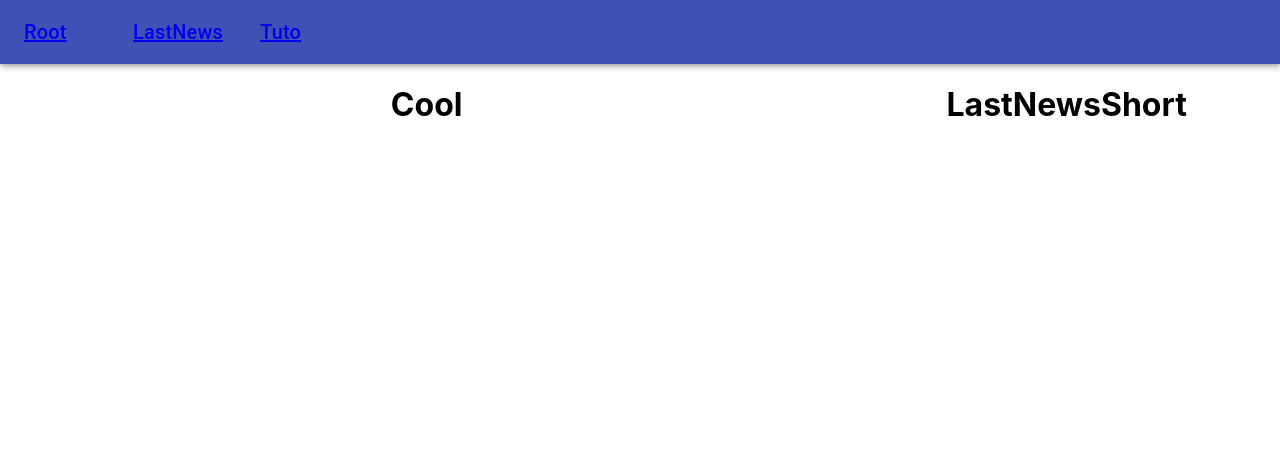
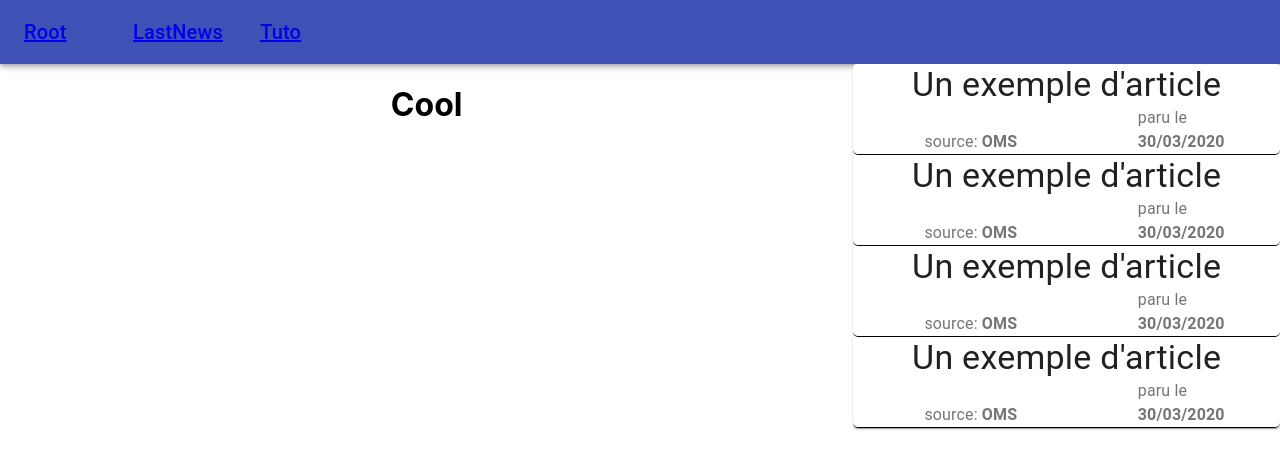
Before and after one commit to Yoon-Dev/projet-tutore, a React (Create React App) app in the folder app/: page / in a window 1280 px wide. Shown: the top 468 px of the page. Built offline with nearby package versions, Linux system fonts and the light colour scheme.

Commit message:
feat: add shortnews component

```diff
--- a/app/public/fake-api.json
+++ b/app/public/fake-api.json
@@ -14,5 +14,21 @@
         "lien": "https://pierre-monier.com",
         "source": "OMS",
         "date": "30/03/2020"
+    },
+    {
+        "id": 2,
+        "titre": "Un exemple d'article",
+        "text": "Le Lorem Ipsum est simplement du faux texte employé dans la composition et la mise en page avant impression. Le Lorem Ipsum est le faux texte standard de l'imprimerie depuis les années 1500, quand un imprimeur anonyme assembla ensemble des morceaux de texte pour réaliser un livre spécimen de polices de texte. Il n'a pas fait que survivre cinq siècles, mais s'est aussi adapté à la bureautique informatique, sans que son contenu n'en soit modifié. Il a été popularisé dans les années 1960 grâce à la vente de feuilles Letraset contenant des passages du Lorem Ipsum, et, plus récemment, par son inclusion dans des applications de mise en page de texte, comme Aldus PageMaker.",
+        "lien": "https://pierre-monier.com",
+        "source": "OMS",
+        "date": "30/03/2020"
+    },
+    {
+        "id": 3,
+        "titre": "Un exemple d'article",
+        "text": "Le Lorem Ipsum est simplement du faux texte employé dans la composition et la mise en page avant impression. Le Lorem Ipsum est le faux texte standard de l'imprimerie depuis les années 1500, quand un imprimeur anonyme assembla ensemble des morceaux de texte pour réaliser un livre spécimen de polices de texte. Il n'a pas fait que survivre cinq siècles, mais s'est aussi adapté à la bureautique informatique, sans que son contenu n'en soit modifié. Il a été popularisé dans les années 1960 grâce à la vente de feuilles Letraset contenant des passages du Lorem Ipsum, et, plus récemment, par son inclusion dans des applications de mise en page de texte, comme Aldus PageMaker.",
+        "lien": "https://pierre-monier.com",
+        "source": "OMS",
+        "date": "30/03/2020"
     }
 ]
--- a/app/src/App.css
+++ b/app/src/App.css
@@ -1,38 +1,8 @@
-.App {
-  text-align: center;
+.app{
+  overflow: hidden;
+  min-height: 100vh;
 }
 
-.App-logo {
-  height: 40vmin;
-  pointer-events: none;
+.hide{
+  display: none;
 }
-
-@media (prefers-reduced-motion: no-preference) {
-  .App-logo {
-    animation: App-logo-spin infinite 20s linear;
-  }
-}
-
-.App-header {
-  background-color: #282c34;
-  min-height: 100vh;
-  display: flex;
-  flex-direction: column;
-  align-items: center;
-  justify-content: center;
-  font-size: calc(10px + 2vmin);
-  color: white;
-}
-
-.App-link {
-  color: #61dafb;
-}
-
-@keyframes App-logo-spin {
-  from {
-    transform: rotate(0deg);
-  }
-  to {
-    transform: rotate(360deg);
-  }
-}
--- a/app/src/App.js
+++ b/app/src/App.js
@@ -8,6 +8,8 @@ import Header from './component/header/Header';
 import { ArticleProvider } from './services/Article';
 import { createMuiTheme, ThemeProvider } from '@material-ui/core/styles';
 import { marge } from './utils/styles';
+import './App.css';
+
 
 function App() {
   return (
--- a/app/src/component/header/Header.js
+++ b/app/src/component/header/Header.js
@@ -8,9 +8,11 @@ import { useStyles } from '../../utils/styles';
 
 export default function Header() {
 
+
+
     const classes = useStyles();
     return (
-        <div>
+        <div id="appbar">
             <AppBar position="static">
                 <Toolbar>
                     <Grid container>
--- a/app/src/component/last-news-short/LastNewsShort.js
+++ b/app/src/component/last-news-short/LastNewsShort.js
@@ -1,7 +1,45 @@
-import React from "react";
+import React, { useState, useEffect } from "react";
+import { useNews } from '../../services/Article';
+import ShortNews from '../../component/short-news/ShortNews';
+import Grid from '@material-ui/core/Grid';
+import Card from '@material-ui/core/Card';
+import CardContent from '@material-ui/core/CardContent';
+const LastNewsShort = () => {
 
-const LastNewsShort = () => {
-    return ( <div><h1>LastNewsShort</h1></div>)
+    const [loading, setLoading] = useState(true);
+    const [shortnews, setShortnews] = useState(null);
+    const {articles} = useNews();
+// °°°°°°°°°°°°°°°°°°°°°°°°°°°°°°°°°°°°°°°°°°°°°°
+    useEffect(() => {
+        if(articles){
+            setLoading(false)
+            setShortnews(createShortNews(articles))
+        }
+        return () => {
+            console.log('cleanup')
+        };
+    }, [articles]);
+// °°°°°°°°°°°°°°°°°°°°°°°°°°°°°°°°°°°°°°°°°°°°°°
+// Create Short News
+// °°°°°°°°°°°°°°°°°°°°°°°°°°°°°°°°°°°°°°°°°°°°°°
+    const createShortNews = data => {
+        const datafiltered = Object.keys(data).reverse()
+        const news = Object.keys(datafiltered).map( item =>
+            <ShortNews key={data[item].id} data={data[item]} />
+        );
+        return news;
+    }
+// °°°°°°°°°°°°°°°°°°°°°°°°°°°°°°°°°°°°°°°°°°°°°°
+    return(
+        <Grid container justify='center'>
+            <Card>
+                { loading ? "loading..." : shortnews }
+            </Card>
+
+
+        </Grid>
+    )
 }
 
+
 export default LastNewsShort;
--- /dev/null
+++ b/app/src/component/short-news/ShortNews.js
@@ -0,0 +1,36 @@
+import React from 'react';
+import Card from '@material-ui/core/Card';
+import CardActions from '@material-ui/core/CardActions';
+import CardContent from '@material-ui/core/CardContent';
+import Typography from '@material-ui/core/Typography';
+import Button from '@material-ui/core/Button';
+import Grid from '@material-ui/core/Grid';
+import { useStyles } from '../../utils/styles';
+
+const ShortNews = props => {
+    const classes = useStyles();
+    return(
+        <div className={classes.bordersn}>
+            <Grid container justify='center' alignItems="flex-end">
+                <Grid item xs={12} className={classes.center}>
+                    <Typography variant="h4" component="h2">
+                        {props.data.titre}
+                    </Typography>
+                </Grid>
+                <Grid item xs={6}>
+                    <Typography color="textSecondary">
+                        source: <b>{props.data.source}</b>
+                    </Typography>
+                </Grid>
+                <Grid item md={2} xs={6}>
+                    <Typography color="textSecondary">
+                        paru le <b>{props.data.date}</b>
+                    </Typography>
+                </Grid>
+            </Grid>
+        </div>
+
+    )
+}
+
+export default ShortNews;
--- a/app/src/page/last-news/LastNews.js
+++ b/app/src/page/last-news/LastNews.js
@@ -9,7 +9,6 @@ const LastNews = () => {
     const [news, setNews] = useState(null);
     const {articles} = useNews();
     useEffect(() => {
-        console.log(articles)
         if(articles){
             setLoading(false)
             setNews(createNews(articles))
@@ -21,7 +20,6 @@ const LastNews = () => {
 // °°°°°°°°°°°°°°°°°°°°°°°°°°°°°°°°°°°°°°°°°°°°°°
 // °°°°°°°°°°°°°°°°°°°°°°°°°°°°°°°°°°°°°°°°°°°°°°
     const createNews = data => {
-        console.log(data, typeof(data))
         const news = Object.keys(data).map( item =>
 
             <News key={data[item].id} data={data[item]} />
--- a/app/src/page/root/Root.js
+++ b/app/src/page/root/Root.js
@@ -3,6 +3,7 @@ import Grid from '@material-ui/core/Grid';
 import { useStyles } from '../../utils/styles';
 import Cool from '../../component/cool/Cool';
 import LastNewsShort from '../../component/last-news-short/LastNewsShort';
+import { ArticleProvider } from '../../services/Article';
 
 const Root = () => {
 
@@ -14,7 +15,9 @@ const Root = () => {
                 <Cool/>
             </Grid>
             <Grid item md={4} xs={12} className={classes.center}>
-                <LastNewsShort/>
+                <ArticleProvider>
+                    <LastNewsShort/>
+                </ArticleProvider>
             </Grid>
         </Grid>
 
--- a/app/src/services/Article.js
+++ b/app/src/services/Article.js
@@ -22,7 +22,7 @@ const useArticles = () =>{
         })
         return () => {
             // cleanup
-            console.log('unmount')
+            console.log('cleanup')
         };
     }, []);
 
--- a/app/src/utils/styles.js
+++ b/app/src/utils/styles.js
@@ -39,6 +39,14 @@ export const useStyles = makeStyles((theme) => ({
     },
     mtext:{
         marginTop: `${marge*3}px !important`
+    },
+    // FIN news
+    // ******************************************
+    // ++++++++++++++++++++++++++++++++++++++++++
+    // SHORTNEWS
+    bordersn: {
+        borderBottom: "1px solid black",
+        borderRadius: "5px"
     }
 
 }));
```
Lines whose indentation alone changed are shown as unchanged.
